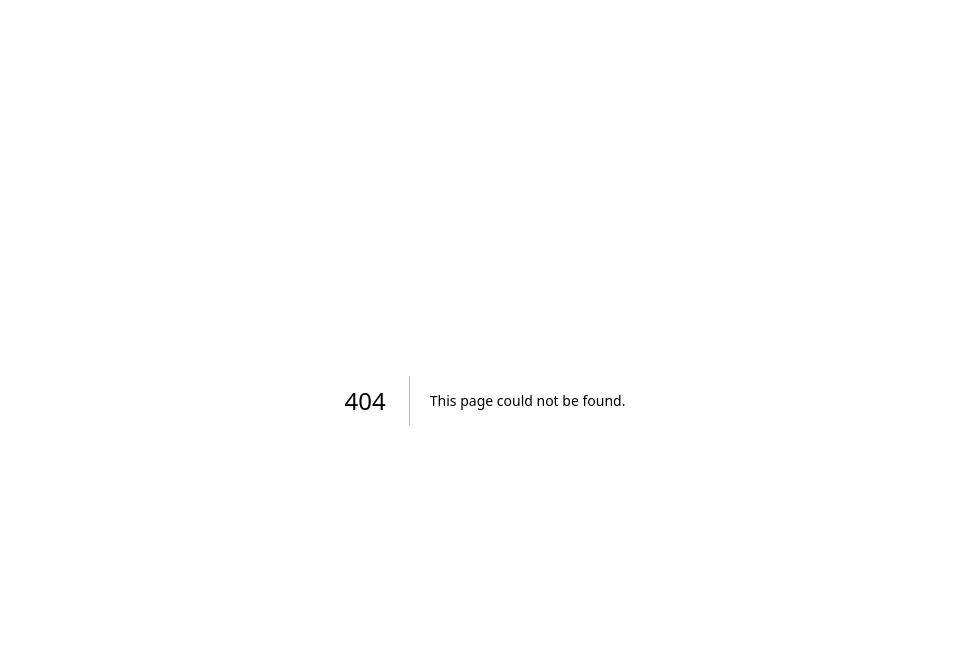
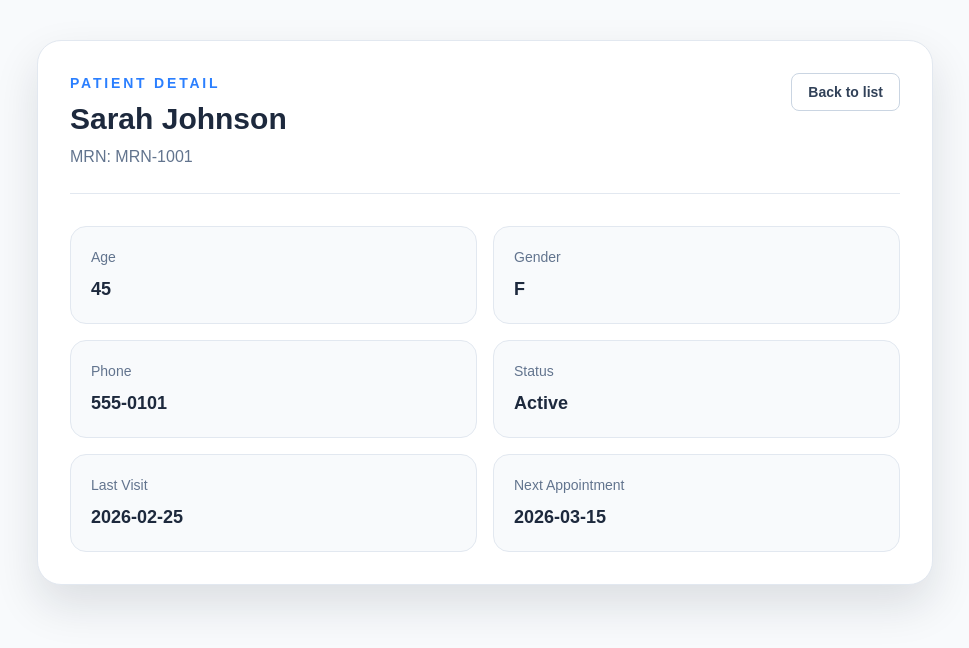
Before and after one commit to SynAeri/MistralHackathon2026, a Next.js app in the folder app/: page /patient/1 in a window 1280 px wide. Before the commit this address had no page. Shown: the top 648 px of the page, without its empty margins (155-1124 px from the left). Built offline with nearby package versions, Linux system fonts and the light colour scheme.

Commit message:
feature/patience list setup

```diff
--- /dev/null
+++ b/app/app/data/patients.js
@@ -0,0 +1,68 @@
+export const patients = [
+  {
+    id: 1,
+    mrn: "MRN-1001",
+    name: "Sarah Johnson",
+    age: 45,
+    gender: "F",
+    lastVisit: "2026-02-25",
+    nextAppointment: "2026-03-15",
+    status: "Active",
+    phone: "555-0101",
+  },
+  {
+    id: 2,
+    mrn: "MRN-1002",
+    name: "Michael Chen",
+    age: 62,
+    gender: "M",
+    lastVisit: "2026-02-27",
+    nextAppointment: "2026-03-01",
+    status: "Follow-up",
+    phone: "555-0102",
+  },
+  {
+    id: 3,
+    mrn: "MRN-1003",
+    name: "Emily Rodriguez",
+    age: 34,
+    gender: "F",
+    lastVisit: "2026-02-20",
+    nextAppointment: "2026-03-20",
+    status: "Active",
+    phone: "555-0103",
+  },
+  {
+    id: 4,
+    mrn: "MRN-1004",
+    name: "James Williams",
+    age: 55,
+    gender: "M",
+    lastVisit: "2026-02-28",
+    nextAppointment: "-",
+    status: "Pending",
+    phone: "555-0104",
+  },
+  {
+    id: 5,
+    mrn: "MRN-1005",
+    name: "Patricia Brown",
+    age: 71,
+    gender: "F",
+    lastVisit: "2026-02-26",
+    nextAppointment: "2026-03-05",
+    status: "Follow-up",
+    phone: "555-0105",
+  },
+  {
+    id: 6,
+    mrn: "MRN-1006",
+    name: "David Martinez",
+    age: 28,
+    gender: "M",
+    lastVisit: "2026-02-15",
+    nextAppointment: "2026-04-15",
+    status: "Active",
+    phone: "555-0106",
+  },
+];
--- a/app/app/page.js
+++ b/app/app/page.js
@@ -1,65 +1,86 @@
-import Image from "next/image";
+// app/page.js or any other component in your Next.js app
+"use client";
+import Link from "next/link";
+import { useState } from "react";
+import { patients } from "./data/patients";
 
 export default function Home() {
+  const [searchTerm, setSearchTerm] = useState("");
+
+  // Filter patients based on search term
+  const filteredPatients = patients.filter((patient) =>
+    patient.name.toLowerCase().includes(searchTerm.toLowerCase()) ||
+    patient.mrn.toLowerCase().includes(searchTerm.toLowerCase()) ||
+    patient.phone.toLowerCase().includes(searchTerm.toLowerCase())
+  );
+
   return (
-    <div className="flex min-h-screen items-center justify-center bg-zinc-50 font-sans dark:bg-black">
-      <main className="flex min-h-screen w-full max-w-3xl flex-col items-center justify-between py-32 px-16 bg-white dark:bg-black sm:items-start">
-        <Image
-          className="dark:invert"
-          src="/next.svg"
-          alt="Next.js logo"
-          width={100}
-          height={20}
-          priority
+    <div className="h-screen w-full bg-white">
+    <div className="p-6 bg-white">
+      <h1 className="text-3xl font-bold text-center mb-6 text-gray-600">Patient List</h1>
+      <div className="mb-6 flex justify-center rounded-md bg-white p-3">
+        <input
+          type="text"
+          placeholder="Search by name, MRN, or phone..."
+          className="w-full rounded-lg border border-gray-300 px-4 py-3 text-gray-700 shadow-sm outline-none transition focus:border-blue-400 focus:ring-2 focus:ring-blue-100"
+          value={searchTerm}
+          onChange={(e) => setSearchTerm(e.target.value)}
         />
-        <div className="flex flex-col items-center gap-6 text-center sm:items-start sm:text-left">
-          <h1 className="max-w-xs text-3xl font-semibold leading-10 tracking-tight text-black dark:text-zinc-50">
-            To get started, edit the page.js file.
-          </h1>
-          <p className="max-w-md text-lg leading-8 text-zinc-600 dark:text-zinc-400">
-            Looking for a starting point or more instructions? Head over to{" "}
-            <a
-              href="https://vercel.com/templates?framework=next.js&utm_source=create-next-app&utm_medium=appdir-template-tw&utm_campaign=create-next-app"
-              className="font-medium text-zinc-950 dark:text-zinc-50"
-            >
-              Templates
-            </a>{" "}
-            or the{" "}
-            <a
-              href="https://nextjs.org/learn?utm_source=create-next-app&utm_medium=appdir-template-tw&utm_campaign=create-next-app"
-              className="font-medium text-zinc-950 dark:text-zinc-50"
-            >
-              Learning
-            </a>{" "}
-            center.
-          </p>
-        </div>
-        <div className="flex flex-col gap-4 text-base font-medium sm:flex-row">
-          <a
-            className="flex h-12 w-full items-center justify-center gap-2 rounded-full bg-foreground px-5 text-background transition-colors hover:bg-[#383838] dark:hover:bg-[#ccc] md:w-[158px]"
-            href="https://vercel.com/new?utm_source=create-next-app&utm_medium=appdir-template-tw&utm_campaign=create-next-app"
-            target="_blank"
-            rel="noopener noreferrer"
-          >
-            <Image
-              className="dark:invert"
-              src="/vercel.svg"
-              alt="Vercel logomark"
-              width={16}
-              height={16}
-            />
-            Deploy Now
-          </a>
-          <a
-            className="flex h-12 w-full items-center justify-center rounded-full border border-solid border-black/[.08] px-5 transition-colors hover:border-transparent hover:bg-black/[.04] dark:border-white/[.145] dark:hover:bg-[#1a1a1a] md:w-[158px]"
-            href="https://nextjs.org/docs?utm_source=create-next-app&utm_medium=appdir-template-tw&utm_campaign=create-next-app"
-            target="_blank"
-            rel="noopener noreferrer"
-          >
-            Documentation
-          </a>
-        </div>
-      </main>
+      </div>
+
+      <div className="overflow-x-auto rounded-2xl border border-gray-200 bg-white shadow-[0_20px_45px_rgba(15,23,42,0.12)]">
+        <table className="min-w-full table-auto rounded-2xl bg-white">
+          <thead>
+            <tr className="bg-blue-400 text-left">
+              <th className="px-6 py-3">MRN</th>
+              <th className="px-6 py-3">Patient Name</th>
+              <th className="px-6 py-3">Age</th>
+              <th className="px-6 py-3">Gender</th>
+              <th className="px-6 py-3">Last Visit</th>
+              <th className="px-6 py-3">Next Appointment</th>
+              <th className="px-6 py-3">Status</th>
+              <th className="px-6 py-3">Phone</th>
+              <th className="px-6 py-3 text-center">Details</th>
+            </tr>
+          </thead>
+          <tbody>
+            {filteredPatients.map((patient) => (
+              <tr key={patient.id} className="border-b transition hover:bg-slate-50">
+                <td className="px-6 py-3 text-gray-600">{patient.mrn}</td>
+                <td className="px-6 py-3 text-gray-600">{patient.name}</td>
+                <td className="px-6 py-3 text-gray-600">{patient.age}</td>
+                <td className="px-6 py-3 text-gray-600">{patient.gender}</td>
+                <td className="px-6 py-3 text-gray-600">{patient.lastVisit}</td>
+                <td className="px-6 py-3 text-gray-600">{patient.nextAppointment}</td>
+                <td className="px-6 py-3">
+                  <span
+                    className={`inline-block rounded-full px-3 py-1 text-sm font-medium ${
+                      patient.status === "Active"
+                        ? "bg-green-200 text-green-800"
+                        : patient.status === "Follow-up"
+                        ? "bg-yellow-200 text-yellow-800"
+                        : "bg-gray-200 text-gray-800"
+                    }`}
+                  >
+                    {patient.status}
+                  </span>
+                </td>
+                <td className="px-6 py-3 text-gray-600">{patient.phone}</td>
+                <td className="px-6 py-3 text-center">
+                  <Link
+                    href={`/patient/${patient.id}`}
+                    className="inline-flex h-10 w-10 items-center justify-center rounded-full border border-blue-200 bg-blue-50 text-lg font-bold text-blue-600 transition hover:border-blue-300 hover:bg-blue-100"
+                    aria-label={`View details for ${patient.name}`}
+                  >
+                    &rarr;
+                  </Link>
+                </td>
+              </tr>
+            ))}
+          </tbody>
+        </table>
+      </div>
+    </div>
     </div>
   );
 }
--- /dev/null
+++ b/app/app/patient/[id]/page.js
@@ -0,0 +1,64 @@
+import Link from "next/link";
+import { patients } from "../../data/patients";
+
+export default function PatientDetailPage({ params }) {
+  const { id } = params;
+  const patient = patients.find((entry) => entry.id === Number(id));
+
+  if (!patient) {
+    return (
+      <main className="min-h-screen bg-slate-50 px-6 py-10">
+        <div className="mx-auto max-w-3xl rounded-2xl border border-red-200 bg-white p-8 shadow-lg">
+          <h1 className="text-2xl font-bold text-slate-800">Patient not found</h1>
+          <p className="mt-3 text-slate-600">No patient matches ID {id}.</p>
+          <Link
+            href="/"
+            className="mt-6 inline-flex rounded-lg bg-blue-500 px-4 py-2 text-sm font-semibold text-white transition hover:bg-blue-600"
+          >
+            Back to patient list
+          </Link>
+        </div>
+      </main>
+    );
+  }
+
+  return (
+    <main className="min-h-screen bg-slate-50 px-6 py-10">
+      <div className="mx-auto max-w-4xl rounded-3xl border border-slate-200 bg-white p-8 shadow-[0_20px_45px_rgba(15,23,42,0.12)]">
+        <div className="flex flex-wrap items-start justify-between gap-4 border-b border-slate-200 pb-6">
+          <div>
+            <p className="text-sm font-semibold uppercase tracking-[0.2em] text-blue-500">
+              Patient Detail
+            </p>
+            <h1 className="mt-2 text-3xl font-bold text-slate-800">{patient.name}</h1>
+            <p className="mt-2 text-slate-500">MRN: {patient.mrn}</p>
+          </div>
+          <Link
+            href="/"
+            className="inline-flex rounded-lg border border-slate-300 px-4 py-2 text-sm font-semibold text-slate-700 transition hover:border-slate-400"
+          >
+            Back to list
+          </Link>
+        </div>
+
+        <div className="mt-8 grid gap-4 md:grid-cols-2">
+          <DetailCard label="Age" value={`${patient.age}`} />
+          <DetailCard label="Gender" value={patient.gender} />
+          <DetailCard label="Phone" value={patient.phone} />
+          <DetailCard label="Status" value={patient.status} />
+          <DetailCard label="Last Visit" value={patient.lastVisit} />
+          <DetailCard label="Next Appointment" value={patient.nextAppointment} />
+        </div>
+      </div>
+    </main>
+  );
+}
+
+function DetailCard({ label, value }) {
+  return (
+    <div className="rounded-2xl border border-slate-200 bg-slate-50 p-5">
+      <p className="text-sm font-medium text-slate-500">{label}</p>
+      <p className="mt-2 text-lg font-semibold text-slate-800">{value}</p>
+    </div>
+  );
+}
```
Also changed, not shown: 1 other file (tests, documents, lock files or other folders).
